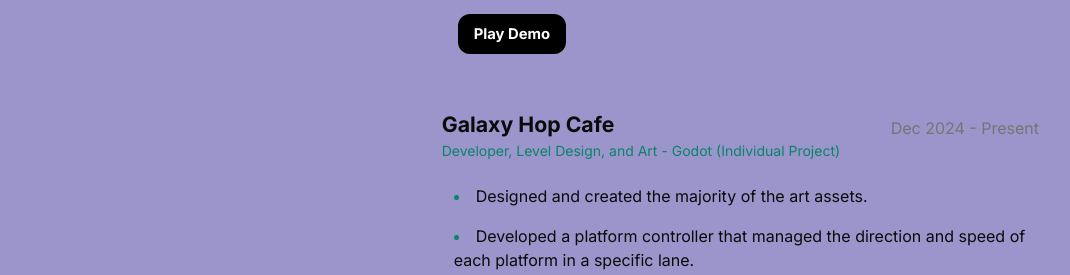
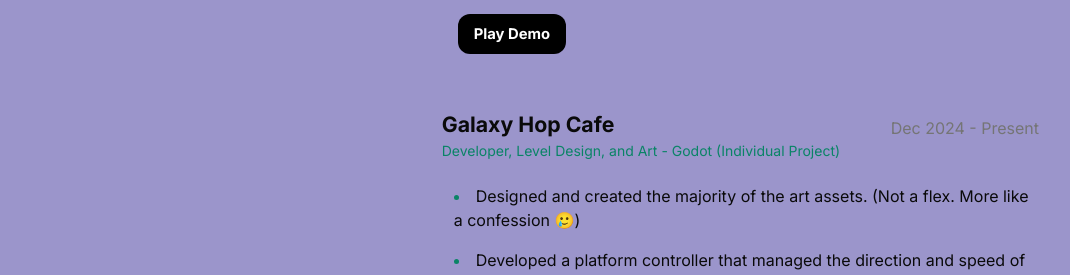
Before and after one commit to Alexandria/game-dev-portfolio, a Next.js app: page /en in a window 1280 px wide. Shown: the part 2777-3052 px from the top of the page, without its empty margins (113-1183 px from the left). Built offline with nearby package versions, Linux system fonts and the light colour scheme.

Commit message:
Update text content

```diff
--- a/src/app/resources/content.js
+++ b/src/app/resources/content.js
@@ -220,7 +220,10 @@
         demo: "https://lexiongames.itch.io/galaxy-hop-cafe",
         demoBtn: "Play on Itch",
         achievements: [
-          <>Designed and created the majority of the art assets.</>,
+          <>
+            Designed and created the majority of the art assets. (Not a flex.
+            More like a confession 🥲)
+          </>,
           <>
             Developed a platform controller that managed the direction and speed
             of each platform in a specific lane.
```
